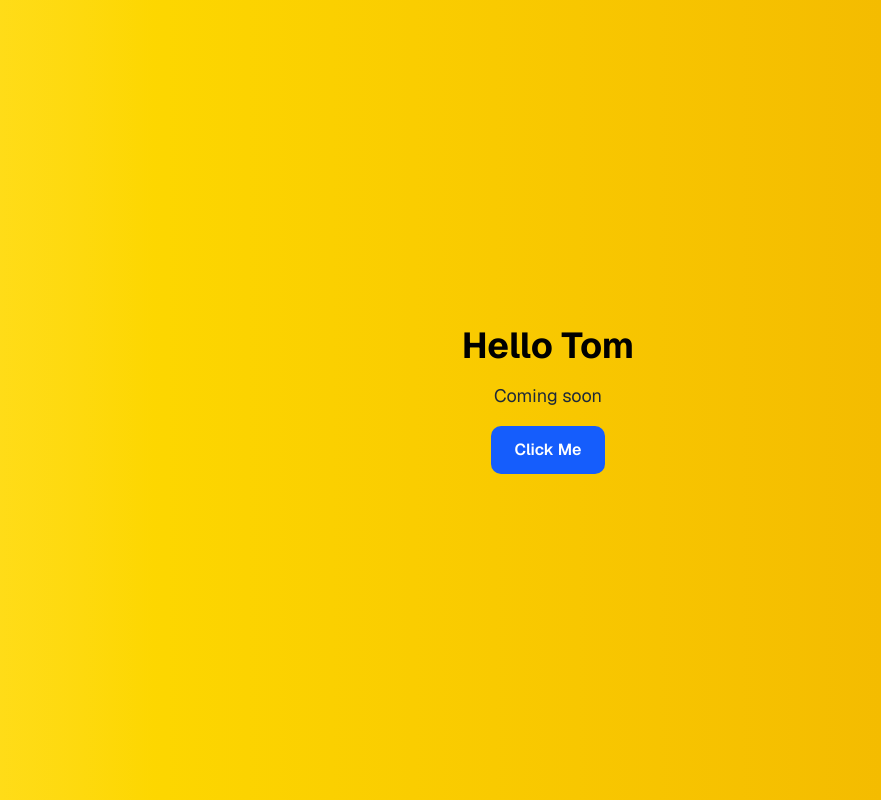
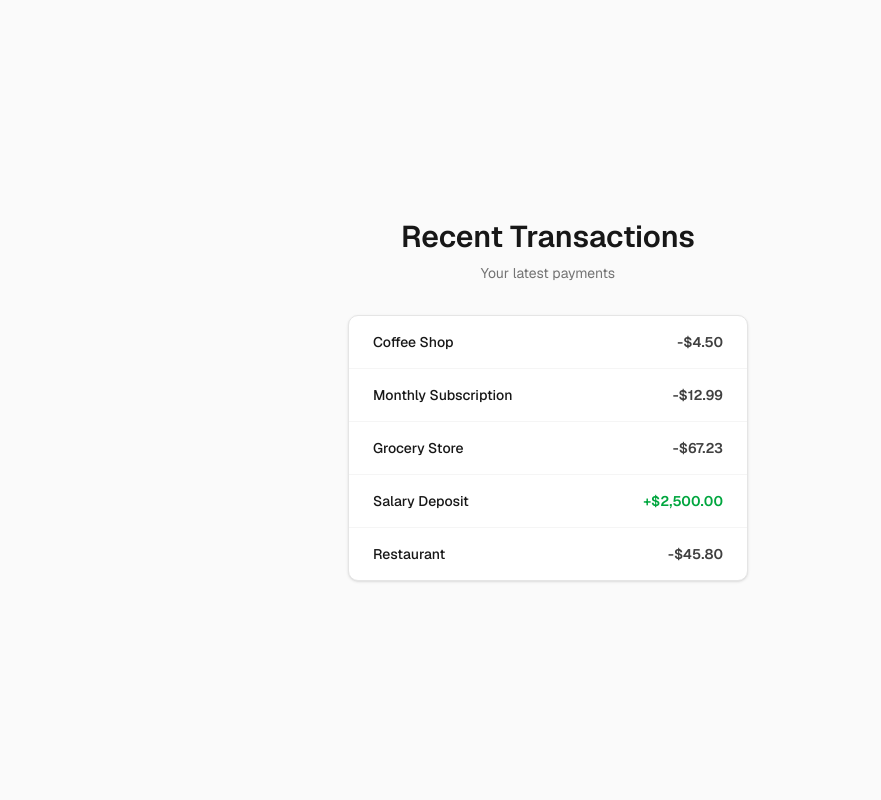
Before and after one commit to tomharman/silver-train, a Next.js app: page / in a window 1280 px wide. Shown: the whole page, without its empty margins (92-973 px from the left). Built offline with nearby package versions, Linux system fonts and the light colour scheme.

Commit message:
Added table with financial transactions

```diff
--- a/src/app/page.tsx
+++ b/src/app/page.tsx
@@ -1,14 +1,45 @@
 export default function Home() {
+  const transactions = [
+    { name: "Coffee Shop", amount: "-$4.50" },
+    { name: "Monthly Subscription", amount: "-$12.99" },
+    { name: "Grocery Store", amount: "-$67.23" },
+    { name: "Salary Deposit", amount: "+$2,500.00" },
+    { name: "Restaurant", amount: "-$45.80" },
+  ];
+
   return (
-    <div className="flex min-h-screen items-center justify-center bg-gradient-to-r from-yellow-300 to-yellow-500 font-sans">
-      <main className="flex flex-col items-center gap-4">
-        <h1 className="text-4xl font-bold text-black">
-          Hello Tom
-        </h1>
-        <p className="text-lg text-gray-800">Coming soon</p>
-        <button className="rounded-lg bg-blue-600 px-6 py-3 font-semibold text-white transition-colors hover:bg-blue-700 focus:outline-none focus:ring-2 focus:ring-blue-500 focus:ring-offset-2">
-          Click Me
-        </button>
+    <div className="flex min-h-screen items-center justify-center bg-neutral-50 font-sans">
+      <main className="w-full max-w-md px-6">
+        <div className="mb-8 text-center">
+          <h1 className="text-3xl font-semibold text-neutral-900">
+            Recent Transactions
+          </h1>
+          <p className="mt-2 text-sm text-neutral-500">Your latest payments</p>
+        </div>
+
+        <div className="overflow-hidden rounded-lg border border-neutral-200 bg-white shadow-sm">
+          <div className="divide-y divide-neutral-100">
+            {transactions.map((transaction, index) => (
+              <div
+                key={index}
+                className="flex items-center justify-between px-6 py-4 transition-colors hover:bg-neutral-50"
+              >
+                <span className="text-sm font-medium text-neutral-900">
+                  {transaction.name}
+                </span>
+                <span
+                  className={`text-sm font-semibold ${
+                    transaction.amount.startsWith("+")
+                      ? "text-green-600"
+                      : "text-neutral-700"
+                  }`}
+                >
+                  {transaction.amount}
+                </span>
+              </div>
+            ))}
+          </div>
+        </div>
       </main>
     </div>
   );
```
